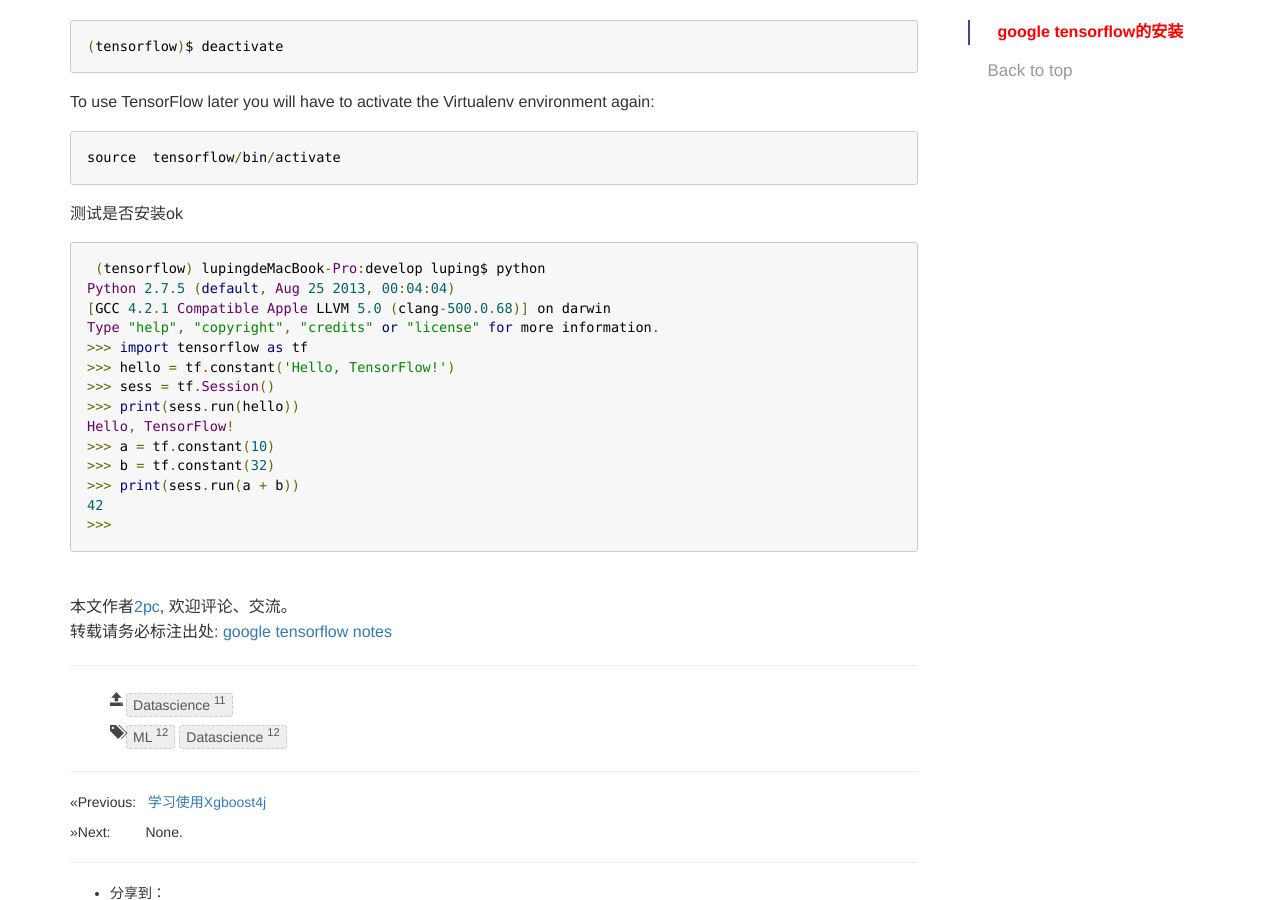
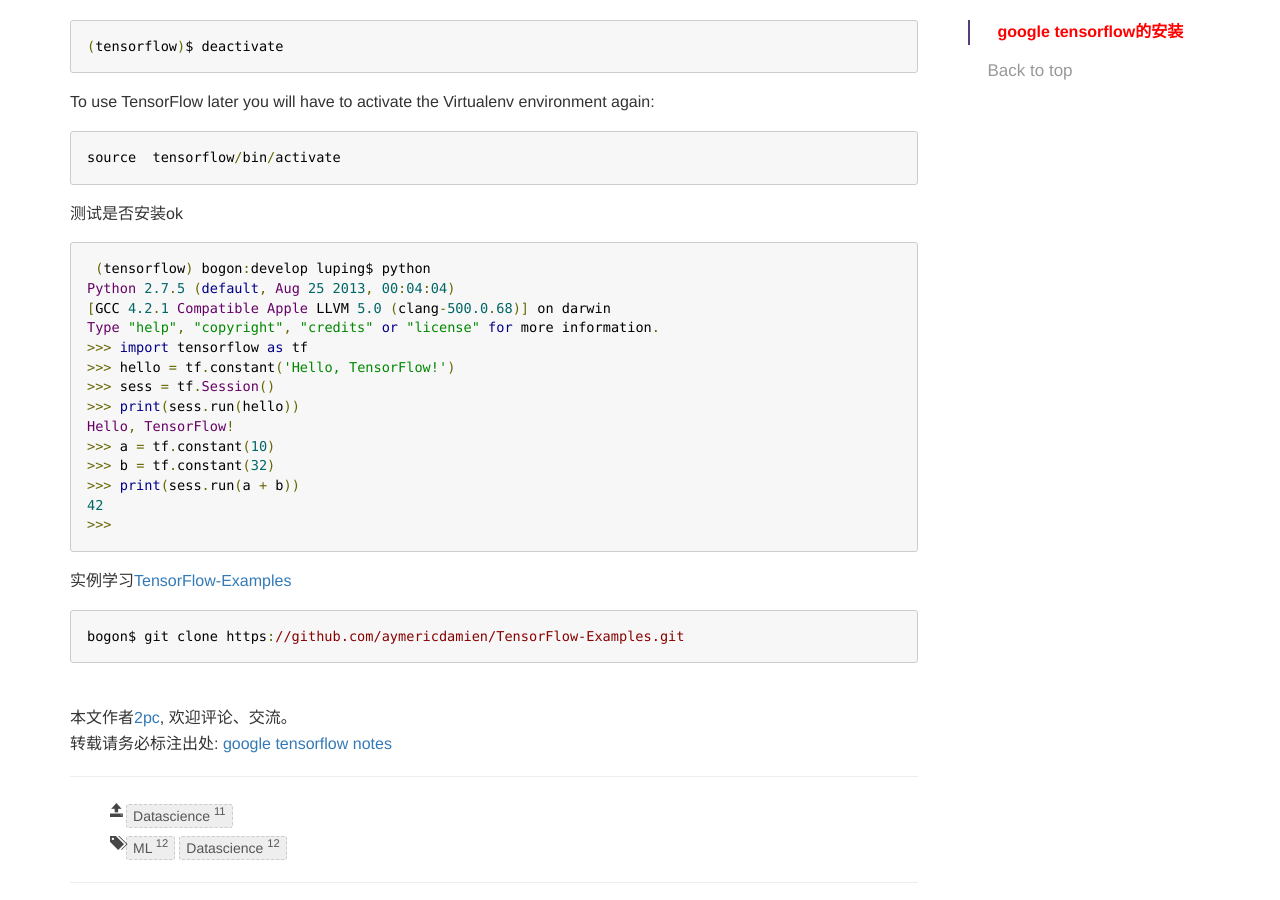
Before and after one commit to luyee/2pc.github.io, a Jekyll site: the page built from _posts/datascience/2016-06-30-tensorflow.md, in a window 1280 px wide and 900 px high, scrolled down 730 px. Built offline with Jekyll 4.4.1, drawn with Linux system fonts in a browser that asks for light colours; comment, search, counter and statistics services are not loaded.

Commit message:
Update 2016-06-30-tensorflow.md

````diff
--- a/_posts/datascience/2016-06-30-tensorflow.md
+++ b/_posts/datascience/2016-06-30-tensorflow.md
@@ -42,7 +42,7 @@ source  tensorflow/bin/activate
  测试是否安装ok
 
  ```
- (tensorflow) lupingdeMacBook-Pro:develop luping$ python
+ (tensorflow) bogon:develop luping$ python
 Python 2.7.5 (default, Aug 25 2013, 00:04:04)
 [GCC 4.2.1 Compatible Apple LLVM 5.0 (clang-500.0.68)] on darwin
 Type "help", "copyright", "credits" or "license" for more information.
@@ -57,3 +57,9 @@ Hello, TensorFlow!
 42
 >>>
  ```
+
+实例学习[TensorFlow-Examples](https://github.com/aymericdamien/TensorFlow-Examples)
+
+ ```
+bogon$ git clone https://github.com/aymericdamien/TensorFlow-Examples.git
+ ```
````
